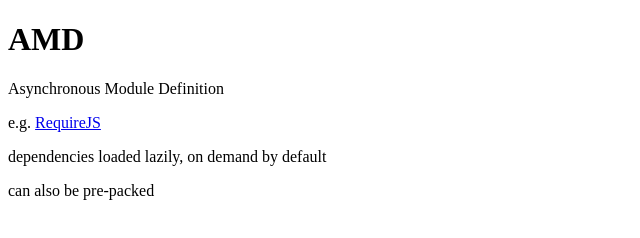
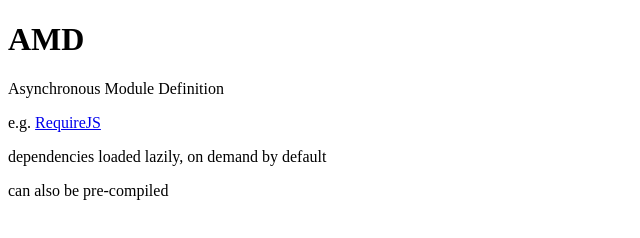
Before and after one commit to FND/js-dependencies, a website with bundled scripts: page amd/index.html in a window 1280 px wide. Shown: the full height of the page, 0-640 px from the left. Built offline with nearby package versions, Linux system fonts and the light colour scheme; files whose address does not match are found by name.

Commit message:
fixed term

```diff
--- a/amd/index.html
+++ b/amd/index.html
@@ -11,7 +11,7 @@
 	<p>Asynchronous Module Definition</p>
 	<p>e.g. <a href="http://requirejs.org">RequireJS</a></p>
 	<p>dependencies loaded lazily, on demand by default</p>
-	<p>can also be pre-packed</p>
+	<p>can also be pre-compiled</p>
 
 	<script src="bower_components/requirejs/require.js"></script>
 	<script src="main.js"></script>
```
